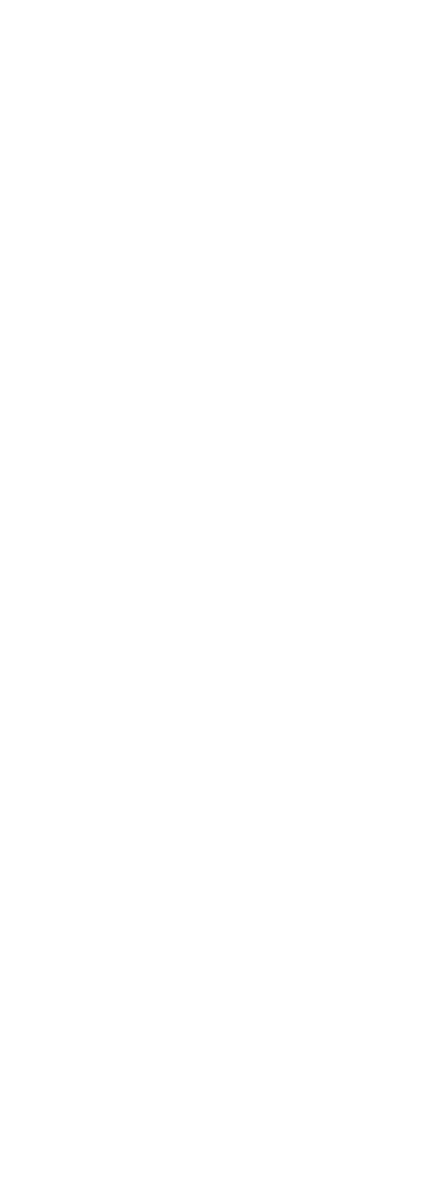
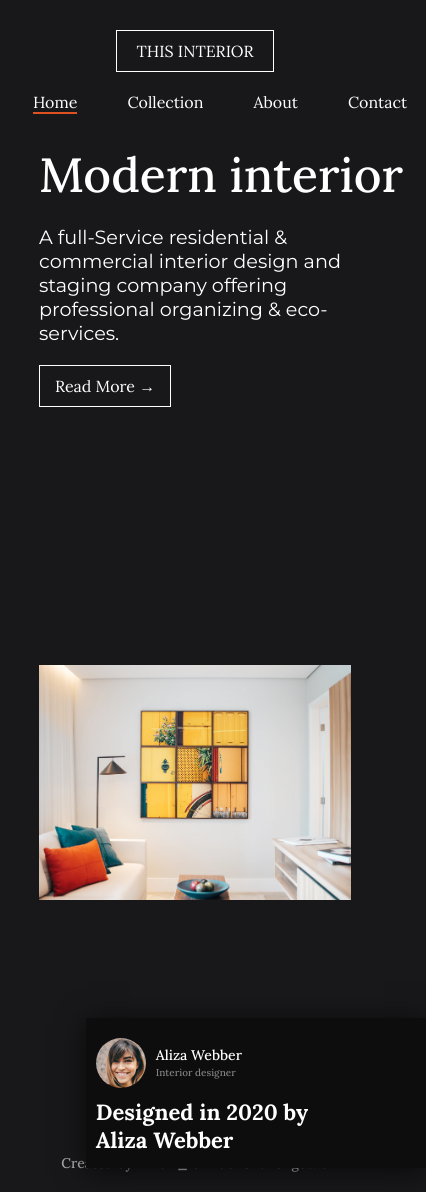
Before and after one commit to imran-it1/Interior-Consultant-Master, a plain HTML site: page index.html in a window 390 px wide. Shown: the whole page, 426 px wide, since content can reach past the window. Before the commit the page ends 844 px from the top, so only its background shows below. Drawn offline with Linux system fonts and the light colour scheme.

Commit message:
Responsive design

```diff
--- a/index.html
+++ b/index.html
@@ -3,7 +3,72 @@
   <head>
     <meta charset="UTF-8" />
     <meta name="viewport" content="width=device-width, initial-scale=1.0" />
-    <title>Interior Design</title>
+    <link rel="preconnect" href="https://fonts.googleapis.com" />
+    <link rel="preconnect" href="https://fonts.gstatic.com" crossorigin />
+    <link
+      href="https://fonts.googleapis.com/css2?family=Lora:wght@400;500;600;700&display=swap"
+      rel="stylesheet"
+    />
+    <link rel="preconnect" href="https://fonts.googleapis.com" />
+    <link rel="preconnect" href="https://fonts.gstatic.com" crossorigin />
+    <link
+      href="https://fonts.googleapis.com/css2?family=Montserrat:wght@100;200;300;400;500;600;700;800;900&display=swap"
+      rel="stylesheet"
+    />
+    <link rel="stylesheet" href="style.css" />
+    <title>Modern Interior</title>
   </head>
-  <body></body>
+  <body>
+    <header class="header">
+      <div class="logo">
+        <a class="logo-link btn" href="">This Interior</a>
+      </div>
+      <div class="nav-container">
+        <ul class="nav-links">
+          <li class="home-tab">Home</li>
+          <li>Collection</li>
+          <li>About</li>
+          <li>Contact</li>
+        </ul>
+      </div>
+    </header>
+
+    <main class="banner">
+      <div class="banner-container">
+        <div class="banner-left">
+          <h1 class="banner-title">Modern interior</h1>
+          <p class="banner-description">
+            A full-Service residential & commercial interior design and staging
+            company offering professional organizing & eco-services.
+          </p>
+          <div>
+            <a class="banner-btn" href="">Read More &#8594;</a>
+          </div>
+        </div>
+        <div>
+          <img class="banner-img" src="./photo1.png" alt="" />
+        </div>
+        <div class="card">
+          <div class="profile">
+            <img class="profile-photo" src="./photo2.png" alt="" />
+            <div class="profile-info">
+              <h3 class="profile-name">Aliza Webber</h3>
+              <p class="profession"><small>Interior designer</small></p>
+            </div>
+          </div>
+          <div>
+            <h1 class="profile-heading">
+              Designed in 2020 by <br />
+              Aliza Webber
+            </h1>
+          </div>
+        </div>
+      </div>
+    </main>
+    <footer class="footer">
+      <p class="footer-text">
+        Created by <strong>imran_it1</strong> - devChallenges.io
+      </p>
+    </footer>
+  </body>
 </html>
--- /dev/null
+++ b/style.css
@@ -0,0 +1,214 @@
+* {
+    padding: 0;
+    margin: 0;
+}
+
+
+body {
+    font-family: 'Lora', serif;
+    background-color: #181719;
+}
+
+.header {
+    display: flex;
+    align-items: center;
+    padding: 30px 20px;
+    justify-content: space-between;
+    width: 80%;
+    margin: auto;
+}
+
+.nav-links {
+    display: flex;
+}
+
+.nav-links li {
+    list-style-type: none;
+    margin-left: 50px;
+    color: #fff;
+    font-weight: 400;
+    cursor: pointer;
+}
+
+.btn {
+    padding: 10px 20px;
+    text-decoration: none;
+    color: white;
+    border: 1px solid white;
+    transition: 0.5s;
+    display: inline-block;
+    font-weight: 400;
+}
+
+.logo-link {
+    text-transform: uppercase;
+}
+
+.home-tab::after {
+    content: '';
+    width: 100%;
+    height: 2px;
+    display: block;
+    background-color: #df5120;
+    margin: auto;
+    font-weight: 700;
+}
+
+.btn:hover {
+    border: 1px solid white;
+    border-radius: 5px;
+    background-color: #df5120;
+}
+
+.banner {
+    width: 80%;
+    height: calc(100%-10%);
+    margin: auto;
+    position: relative;
+}
+
+.banner-container {
+    display: flex;
+    justify-content: space-between;
+    align-items: center;
+    color: #fff;
+}
+
+.banner-img {
+    max-width: 500px;
+}
+
+.banner-title {
+    width: max-content;
+    font-size: 3rem;
+    font-weight: 500;
+}
+
+.banner-description {
+    font-family: 'Montserrat', sans-serif;
+    font-size: 1.2rem;
+    font-weight: 400;
+    max-width: 440px;
+}
+
+.banner-left {
+    display: flex;
+    flex-direction: column;
+    gap: 20px;
+}
+
+
+.banner-btn {
+    border: none;
+    padding: 10px 15px;
+    text-decoration: none;
+    color: white;
+    border: 1px solid white;
+    transition: 0.5s;
+    display: inline-block;
+    font-weight: 400;
+}
+
+.footer {
+    width: 80%;
+    margin: 100px auto 0px auto;
+    padding: 20px 0px;
+}
+
+.footer-text {
+    color: #A9A9A9;
+    text-align: center;
+    font-size: 14px;
+    font-weight: 500;
+}
+
+.profile-photo {
+    width: 50px;
+    height: 50px;
+    border-radius: 50%;
+}
+
+.profile {
+    width: 100%;
+    display: flex;
+    gap: 10px;
+    align-items: center;
+    margin-bottom: 10px;
+}
+
+.profile-info {
+    display: flex;
+    flex-direction: column;
+}
+
+.profile-name {
+    color: #FFF;
+    font-size: 14px;
+    font-weight: 500;
+}
+
+.profession {
+    color: #828282;
+    font-size: 12px;
+    font-weight: 500;
+}
+
+.profile-heading {
+    color: #FFF;
+    font-family: Lora;
+    font-size: 22px;
+    font-weight: 700;
+}
+
+
+.card {
+    height: 110px;
+    width: 330px;
+    background: #0d0d0d;
+    box-shadow: 0px 4px 28px 0px rgba(0, 0, 0, 0.6);
+    padding: 20px 0px 20px 10px;
+    position: absolute;
+    left: 65%;
+    top: 80%;
+}
+
+@media screen and (max-width:576px) {
+    .header {
+        flex-direction: column;
+        width: 80%;
+        margin: auto;
+        gap: 20px;
+    }
+
+    .banner {
+        height: 100%;
+    }
+
+    .banner-container {
+        flex-direction: column;
+        height: 90vh;
+        align-items: center;
+        color: #fff;
+    }
+
+    .banner-left {
+        width: 100%;
+    }
+
+    .banner-img {
+        width: 100%;
+    }
+
+    .footer-text {
+        margin-top: 130px;
+    }
+
+    .banner-btn {
+        margin-bottom: 20px;
+    }
+
+    .card {
+        left: 15%;
+        top: 115%;
+    }
+}
```
